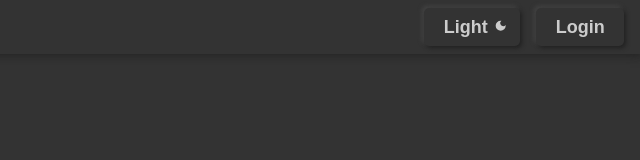
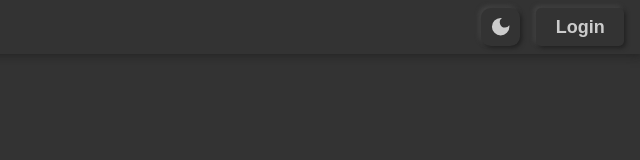
Before and after one commit to BrandonCasa/habitaht, a React (Create React App) app: page / in a window 1280 px wide. Shown: the top 160 px of the page, without its empty margins (640-1280 px from the left). Built offline with nearby package versions, Linux system fonts and the light colour scheme; the HTML template or start-up script is replaced by a standard one.

Commit message:
made iconbutton

```diff
--- a/src/components/IconButton.js
+++ b/src/components/IconButton.js
@@ -1,62 +1,15 @@
-import React from "react";
-import { useDispatch } from "react-redux";
 import styled, { css } from "styled-components";
-import { colord } from "colord";
 
-const SwitchLabelStyled = styled.label`
-  ${(props) =>
-    css`
-      input[type="checkbox"] + div div {
-        box-shadow: 0 0 5px 1px
-          ${colord(props.theme.baseColors.green)
-            .lighten(0.1)
-            .toHex()};
-        outline: 1.5px solid
-          ${colord(props.theme.baseColors.green)
-            .lighten(0.1)
-            .toHex()};
-        position: absolute;
-        height: 22px;
-        width: 22px;
-        background: none;
-        border-radius: 7.5px;
-        left: 9px;
-        top: 9px;
-        transition: 250ms ease-in-out;
-      }
-
-      input[type="checkbox"]:checked + div div {
-        box-shadow: 0 0 10px 2px
-          ${colord(props.theme.baseColors.green)
-            .lighten(0.05)
-            .toHex()};
-        outline: 1.5px solid
-          ${colord(props.theme.baseColors.green)
-            .lighten(0.05)
-            .toHex()};
-        position: absolute;
-        height: 28px;
-        width: 28px;
-        background: ${props.theme.baseColors.green};
-        border-radius: 7.5px;
-        left: 43px;
-        top: 6px;
-        transition: 250ms ease-in-out;
-      }
-    `}
-`;
-const SwitchInnerDivStyled = styled.div``;
-
-const SwitchDivStyled = styled.div`
+const IconButton = styled.button`
   ${(props) =>
     css`
       & {
-        border-radius: 15px;
-        width: 80px;
-        height: 40px;
         background: ${props.theme.backgrounds.background};
-        position: relative;
+        border-radius: 25%;
         box-shadow: 2px 2px 4px ${props.theme.boxShadows.boxShadowA}, -2px -2px 4px ${props.theme.boxShadows.boxShadowB}, inset 2px 2px 4px #ffffff00, inset -2px -2px 4px #ffffff00;
+        border: none;
+        padding: 0px 0px;
+        color: ${props.theme.textColors.textNormal};
       }
       &:hover {
         box-shadow: 2px 2px 4px #ffffff00, -2px -2px 4px #ffffff00, inset 2px 2px 4px ${props.theme.boxShadows.boxShadowA}, inset -2px -2px 4px ${props.theme.boxShadows.boxShadowB};
@@ -65,21 +18,22 @@ const SwitchDivStyled = styled.div`
         box-shadow: 2px 2px 4px #ffffff00, -2px -2px 4px #ffffff00, inset 2px 2px 2px ${props.theme.boxShadows.boxShadowActiveA}, inset -2px -2px 2px ${props.theme.boxShadows.boxShadowActiveB};
       }
     `}
+
+  ${(props) =>
+    props.alert &&
+    css`
+      & {
+        color: ${props.theme.textColors.textAlert};
+      }
+    `}
+
+  ${(props) =>
+    props.confirm &&
+    css`
+      & {
+        color: ${props.theme.textColors.textConfirm};
+      }
+    `}
 `;
 
-function SwitchButton() {
-  const dispatch = useDispatch();
-
-  const [isOn, setIsOn] = React.useState(false);
-
-  return (
-    <SwitchLabelStyled className="switch">
-      <input type="checkbox" hidden></input>
-      <SwitchDivStyled>
-        <SwitchInnerDivStyled isOn={isOn}></SwitchInnerDivStyled>
-      </SwitchDivStyled>
-    </SwitchLabelStyled>
-  );
-}
-
-export default SwitchButton;
+export default IconButton;
--- a/src/components/TopBar.js
+++ b/src/components/TopBar.js
@@ -1,9 +1,9 @@
 import React from "react";
 import { useDispatch, useSelector } from "react-redux";
 import { switchTheme } from "../redux/theme/themeSlice";
-import styled from "styled-components";
+import styled, { css } from "styled-components";
 import TextButton from "./TextButton";
-import SwitchButton from "./SwitchButton";
+import IconButton from "./IconButton";
 import { colord } from "colord";
 import { MdDarkMode } from "react-icons/md";
 
@@ -16,6 +16,13 @@ const TopBar = styled.div`
   padding: 8px 0px;
   display: flex;
   color: ${(props) => props.theme.textColors.textNormal};
+  ${(props) =>
+    css`
+      & .IconButton {
+        width: calc(2.97em);
+        height: auto;
+      }
+    `}
 `;
 
 function TopBarComponent() {
@@ -23,20 +30,26 @@ function TopBarComponent() {
   const dispatch = useDispatch();
 
   const [showSwapTheme, setShowSwapTheme] = React.useState(false);
-
+  // <span>{currentTitle === "dark" ? "Light" : "Dark"}</span>
   return (
     <TopBar>
       <div style={{ flexGrow: "1" }} />
-      <TextButton
-        style={{ height: "100%", margin: "0px 8px" }}
+      <IconButton
+        style={{
+          margin: "0px 8px",
+          display: "flex",
+          alignItems: "center",
+          justifyContent: "center",
+          float: "left",
+        }}
         onClick={() => {
           dispatch(switchTheme());
         }}
+        className="IconButton"
         noEndTransition
       >
-        <span>{currentTitle === "dark" ? "Light" : "Dark"}</span>
-        <MdDarkMode />
-      </TextButton>
+        <MdDarkMode size="1.75em" />
+      </IconButton>
       <TextButton style={{ height: "100%", margin: "0px 8px" }} onClick={() => {}}>
         <span>Login</span>
       </TextButton>
```
